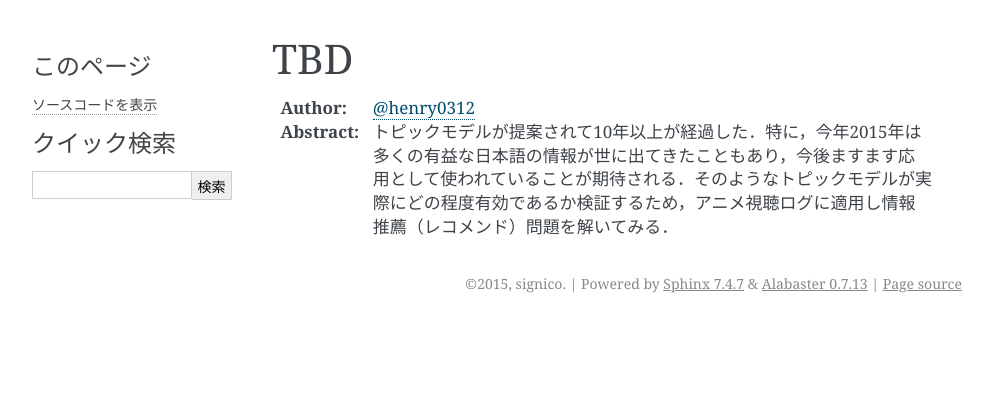
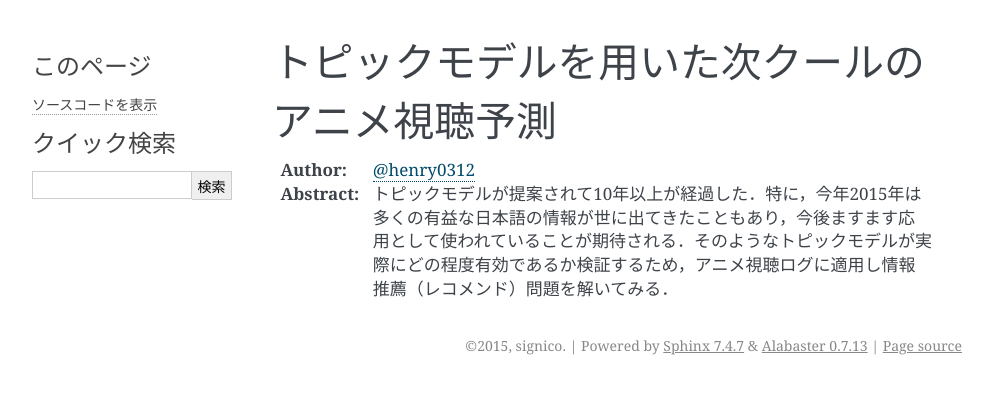
Before and after one commit to Hi-king/signico_c89, a Sphinx documentation site: the page built from source/topic_model/topic_model.rst, in a window 1280 px wide. Shown: the top 394 px of the page, without its empty margins (148-1141 px from the left). Built offline with Sphinx 7.4.7, drawn with Linux system fonts in a browser that asks for light colours.

Commit message:
put a title
仮タイトルを付けたが、良いのが思い浮かばなければこのまま行く。

```diff
--- a/source/topic_model/topic_model.rst
+++ b/source/topic_model/topic_model.rst
@@ -1,6 +1,6 @@
-===
-TBD
-===
+==============================================
+トピックモデルを用いた次クールのアニメ視聴予測
+==============================================
 
 :Author: `@henry0312 <https://twitter.com/henry0312>`__
 :Abstract: トピックモデルが提案されて10年以上が経過した．特に，今年2015年は多くの有益な日本語の情報が世に出てきたこともあり，今後ますます応用として使われていることが期待される．そのようなトピックモデルが実際にどの程度有効であるか検証するため，アニメ視聴ログに適用し情報推薦（レコメンド）問題を解いてみる．
```
